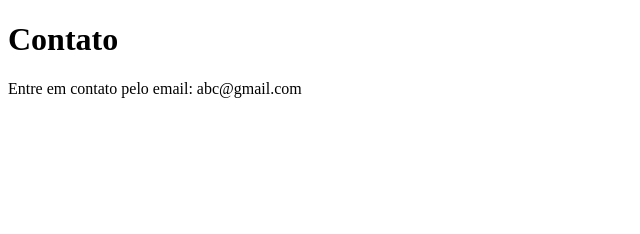
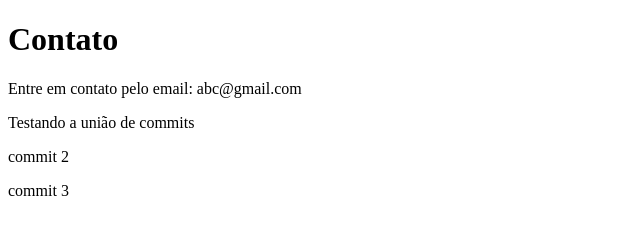
Before and after one commit to Brugarassis/Novo_rep, a plain HTML site: page contato.html in a window 1280 px wide. Shown: the whole page, without its empty margins (0-640 px from the left). Drawn offline with Linux system fonts and the light colour scheme.

Commit message:
commit 1
commit 2

commit 3

```diff
--- a/contato.html
+++ b/contato.html
@@ -8,5 +8,8 @@
 <body>
     <h1>Contato</h1>
     <p>Entre em contato pelo email: abc@gmail.com</p>
+    <p>Testando a união de commits</p>
+    <p>commit 2</p>
+    <p>commit 3</p>
 </body>
 </html>
```
